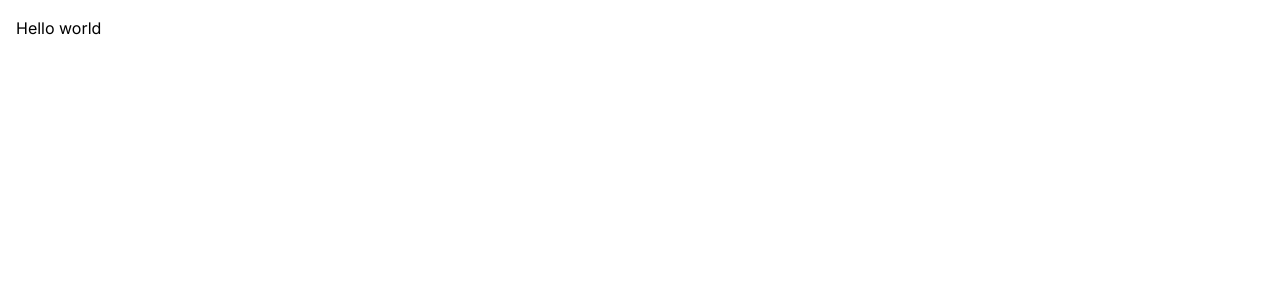
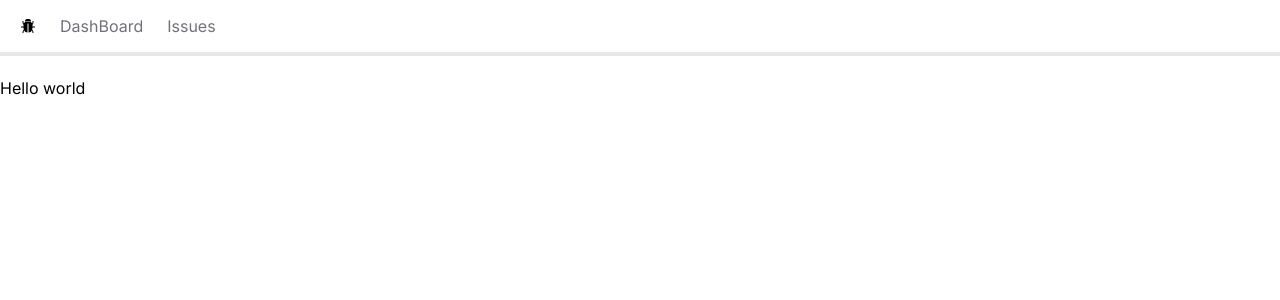
Before and after one commit to Srikar04/issue-tracker, a Next.js app: page / in a window 1280 px wide. Shown: the top 300 px of the page. Built offline with nearby package versions, Linux system fonts and the light colour scheme.

Commit message:
Prototype navbar

```diff
--- /dev/null
+++ b/app/Navbar.tsx
@@ -0,0 +1,25 @@
+import Link from 'next/link';
+import React from 'react'
+import { IoBugSharp } from "react-icons/io5";
+
+
+const Navbar = () => {
+  let arr = [
+    {href:"/",label:"DashBoard"},
+    {href:"/issues",label:"Issues"}
+  ]
+  return (
+    <nav className="flex space-x-6 px-5 h-14 mb-5 items-center border-b-4">
+        <Link href="/"><IoBugSharp /></Link>
+        <ul className="flex space-x-6">
+            {arr.map((obj)=>
+                <li className="text-zinc-500 hover:text-zinc-900" key={obj.label}>
+                    <Link href={obj.href}>{obj.label}</Link>
+                </li>
+            )}
+        </ul>
+    </nav>
+  )
+}
+
+export default Navbar
--- a/app/globals.css
+++ b/app/globals.css
@@ -8,7 +8,6 @@
 
 
 body {
-  padding: 1rem;
   background-color: rgb(var(--foreground-rgb));
   text-color: rgb(0,0,0);
 }
--- a/app/layout.tsx
+++ b/app/layout.tsx
@@ -1,5 +1,6 @@
 import type { Metadata } from "next";
 import { Inter } from "next/font/google";
+import Navbar from "./Navbar"
 import "./globals.css";
 
 const inter = Inter({ subsets: ["latin"] });
@@ -16,7 +17,12 @@ export default function RootLayout({
 }>) {
   return (
     <html lang="en">
-      <body className={inter.className}>{children}</body>
+      <body className={inter.className}>
+        <Navbar />
+        <main>
+          {children}
+        </main>
+        </body>
     </html>
   );
 }
```
Also changed, not shown: package.json (+5 -4 lines), 1 other file (tests, documents, lock files or other folders).
